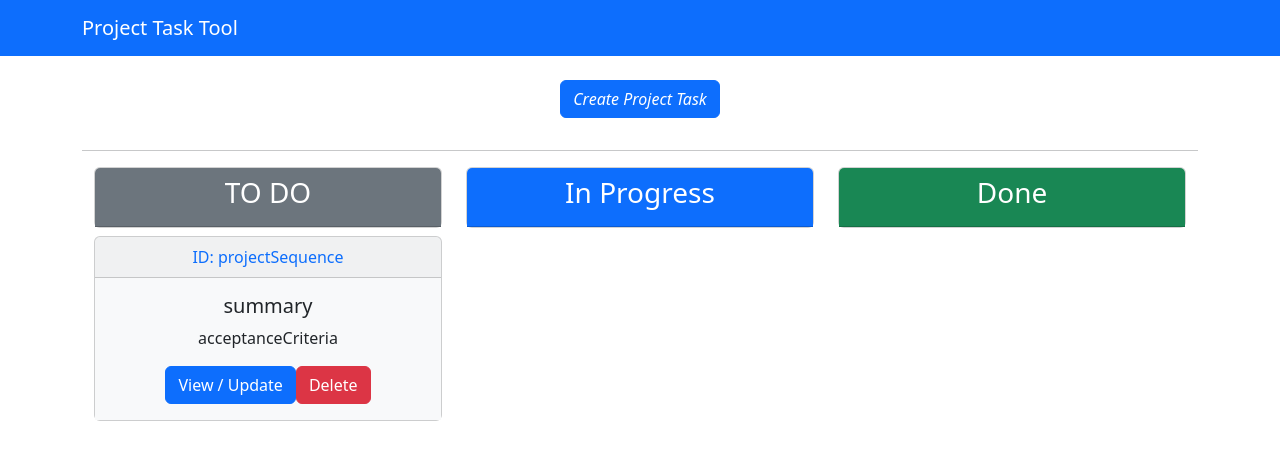
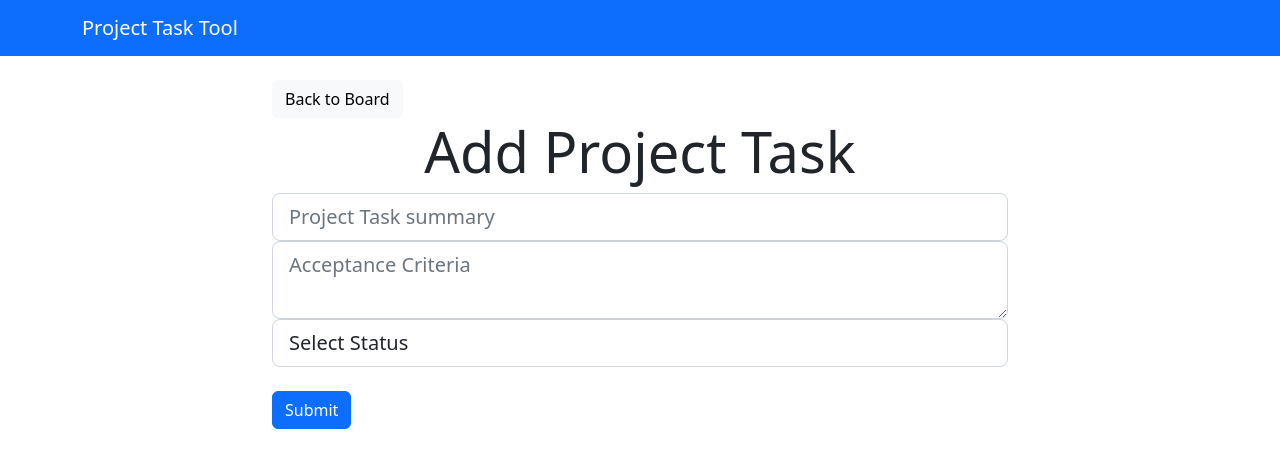
Before and after one commit to ShenChikai/Fullstack_Projects, a React (Create React App) app in the folder Todo_List_Project/playground-react/: page /addProjectTask in a window 1280 px wide. Shown: the top 468 px of the page. Built offline with nearby package versions, Linux system fonts and the light colour scheme.

Commit message:
Day 3: Front-end React
Set up HTML for add/update
Routing and Link with react-router-dom
(Change App to a class extends Component)

```diff
--- a/Todo_List_Project/playground-react/public/index.html
+++ b/Todo_List_Project/playground-react/public/index.html
@@ -24,6 +24,9 @@
       work correctly both with client-side routing and a non-root public URL.
       Learn how to configure a non-root public URL by running `npm run build`.
     -->
+
+    <script src="https://kit.fontawesome.com/4f7d86cfb6.js" crossorigin="anonymous"></script>
+
     <title>React App</title>
   </head>
   <body>
--- a/Todo_List_Project/playground-react/src/App.css
+++ /dev/null
@@ -1,38 +0,0 @@
-.App {
-  text-align: center;
-}
-
-.App-logo {
-  height: 40vmin;
-  pointer-events: none;
-}
-
-@media (prefers-reduced-motion: no-preference) {
-  .App-logo {
-    animation: App-logo-spin infinite 20s linear;
-  }
-}
-
-.App-header {
-  background-color: #282c34;
-  min-height: 100vh;
-  display: flex;
-  flex-direction: column;
-  align-items: center;
-  justify-content: center;
-  font-size: calc(10px + 2vmin);
-  color: white;
-}
-
-.App-link {
-  color: #61dafb;
-}
-
-@keyframes App-logo-spin {
-  from {
-    transform: rotate(0deg);
-  }
-  to {
-    transform: rotate(360deg);
-  }
-}
--- a/Todo_List_Project/playground-react/src/App.js
+++ b/Todo_List_Project/playground-react/src/App.js
@@ -1,21 +1,29 @@
-import './App.css';
 // import react
 import React, { Component } from 'react';
 // import bootstrap
 import "bootstrap/dist/css/bootstrap.min.css";
+// import routing
+import {BrowserRouter, Routes, Route} from "react-router-dom";
+
 import Navbar from './components/Navbar';
 import ProjectBoard from './components/ProjectBoard';
+import AddProjectTask from './components/ProjectTask/AddProjectTask';
 
 
-function App() {
-  // bring in the components here
-  return (
-    <div className='App'>
-      <Navbar />
-      <ProjectBoard />
-    </div>
-
-  );
+class App extends Component {
+  render() {
+    return (
+      <BrowserRouter>
+        <div className="App">
+        <Navbar />
+        <Routes>
+          <Route exact path="/" element={<ProjectBoard />} />
+          <Route exact path="/addProjectTask" element={<AddProjectTask />} />
+        </Routes>
+        </div>
+      </BrowserRouter>
+    );
+  }
 }
 
 export default App;
--- a/Todo_List_Project/playground-react/src/components/ProjectBoard.js
+++ b/Todo_List_Project/playground-react/src/components/ProjectBoard.js
@@ -1,12 +1,13 @@
 import React, { Component } from 'react'
+import {Link} from "react-router-dom"
 
 class ProjectBoard extends Component {
   render() {
     return (
         <div class="container">
-        <a href="/ProjectTaskForm.html" class="btn btn-primary mb-3">
+        <Link to="/addProjectTask" class="btn btn-primary mb-3">
             <i class="fas fa-plus-circle"> Create Project Task</i>
-        </a>
+        </Link>
         <br />
         <hr />
         {/* <!-- Backlog STARTS HERE --> */}
--- /dev/null
+++ b/Todo_List_Project/playground-react/src/components/ProjectTask/AddProjectTask.js
@@ -0,0 +1,38 @@
+import React, { Component } from 'react'
+import {Link} from "react-router-dom"
+
+export default class AddProjectTask extends Component {
+  render() {
+    return (
+        <div className="addProjectTask">
+            <div className="container">
+                <div className="row">
+                    <div className="col-md-8 m-auto">
+                        <Link to="/" className="btn btn-light">
+                            Back to Board
+                        </Link>
+                        <h4 className="display-4 text-center">Add Project Task</h4>
+                        <form>
+                            <div className="form-group">
+                                <input type="text" className="form-control form-control-lg" name="summary" placeholder="Project Task summary" />
+                            </div>
+                            <div className="form-group">
+                                <textarea className="form-control form-control-lg" placeholder="Acceptance Criteria" name="acceptanceCriteria"></textarea>
+                            </div>
+                            <div className="form-group">
+                                <select className="form-control form-control-lg" name="status">
+                                    <option value="">Select Status</option>
+                                    <option value="TO_DO">TO DO</option>
+                                    <option value="IN_PROGRESS">IN PROGRESS</option>
+                                    <option value="DONE">DONE</option>
+                                </select>
+                            </div>
+                            <input type="submit" className="btn btn-primary btn-block mt-4" />
+                        </form>
+                    </div>
+                </div>
+            </div>
+        </div>
+    )
+  }
+}
```
Also changed, not shown: Todo_List_Project/playground-react/src/components/ProjectTask/UpdateProjectTask.js (added, +37 -0 lines).
